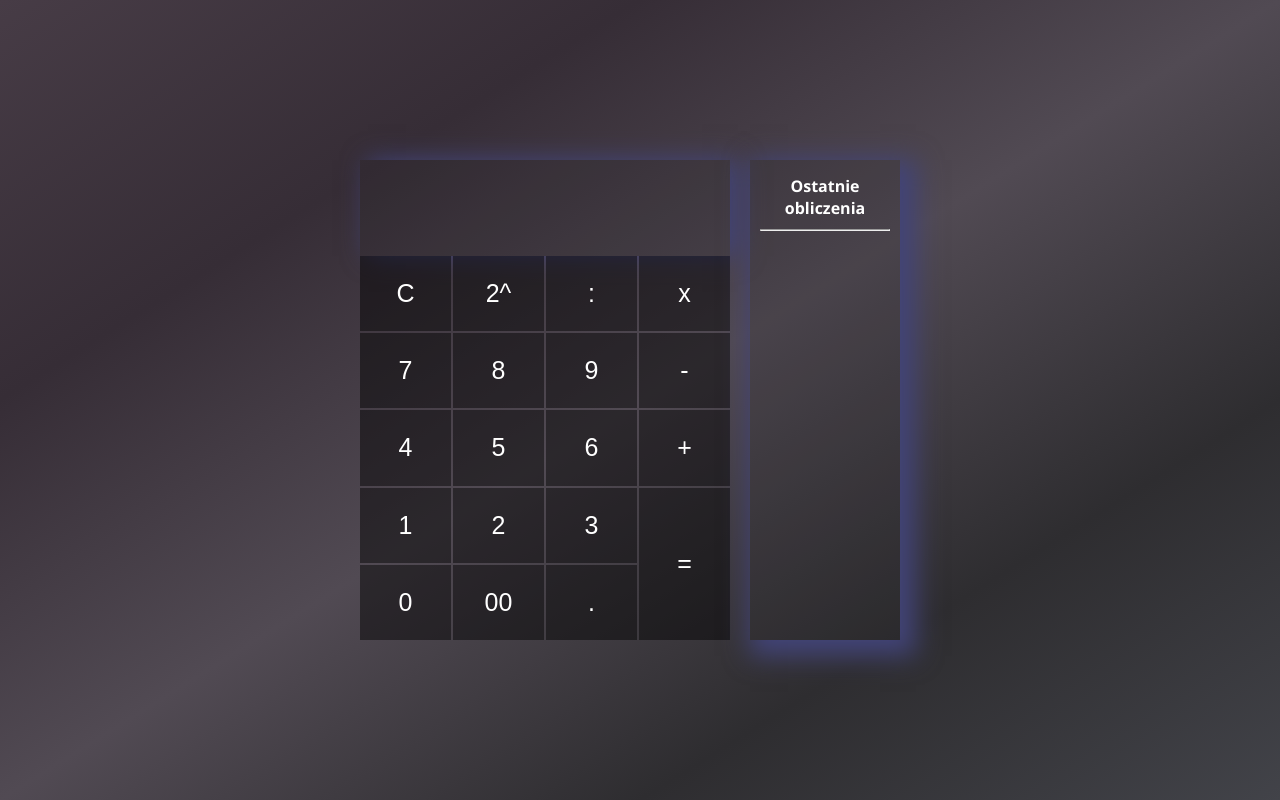
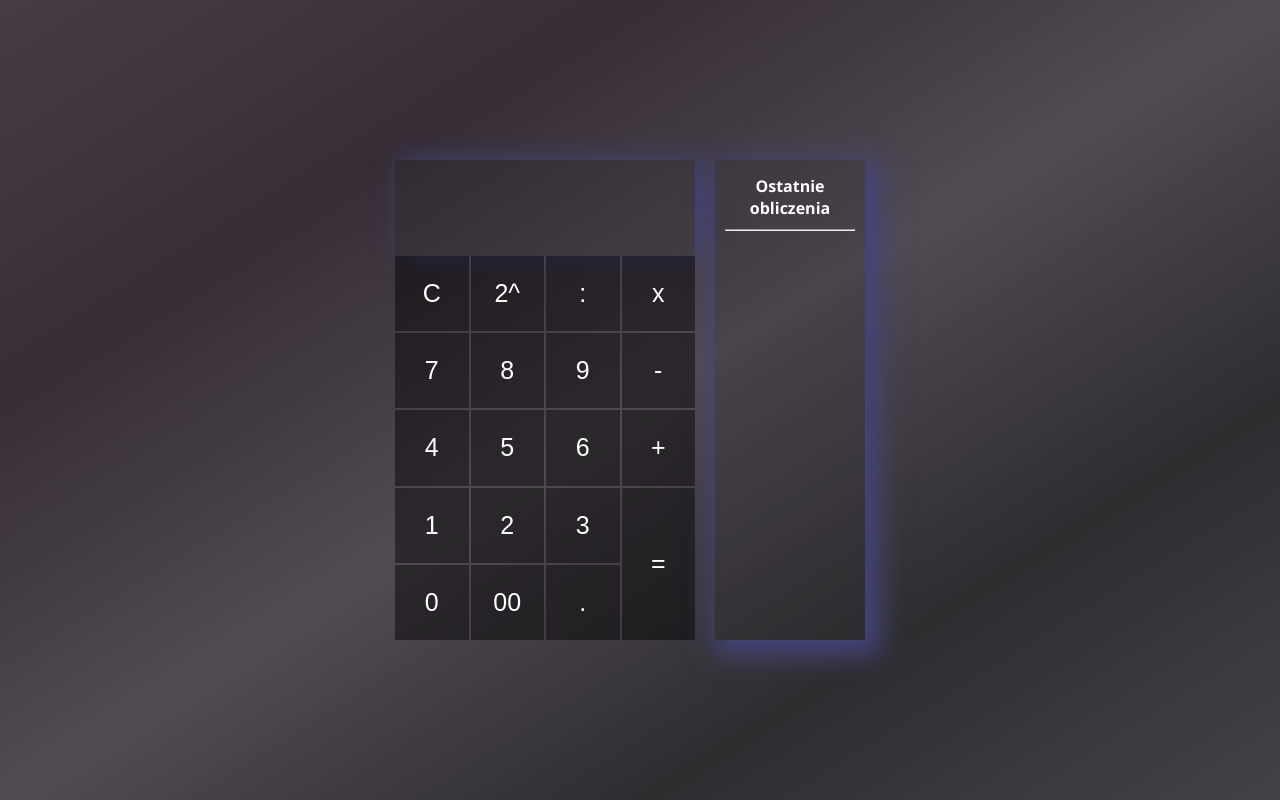
Before and after one commit to Mich1321/Calculator, a plain HTML site: page index.html in a window 1280 px wide. Drawn offline with nearby package versions, Linux system fonts and the light colour scheme.

Commit message:
mobile display corection

```diff
--- a/style.css
+++ b/style.css
@@ -122,10 +122,18 @@ button:hover {
 	padding-bottom: 5px;
 }
 
-@media (max-width: 576px) {
+@media (min-width: 400px) {
 	.calculator {
 		height: 60vh;
 		min-width: 250px;
-		max-width: 2500px;
+		max-width: 250px;
 	}
 }
+
+@media (min-width: 576px) {
+	.calculator {
+		height: 60vh;
+		min-width: 300px;
+		max-width: 300px;
+	}
+}
```
